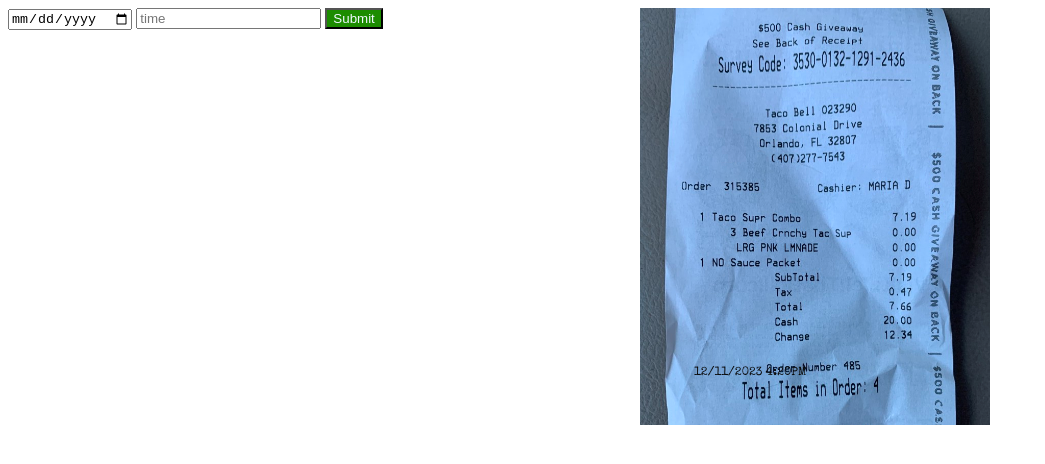
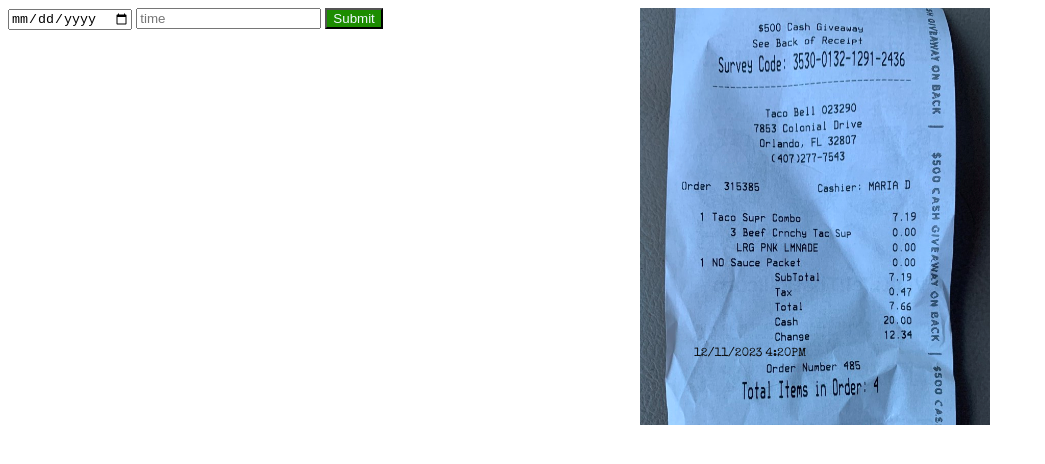
Before and after one commit to developerasad9005/bell, a plain HTML site: page index.html in a window 1280 px wide. Shown: the whole page, without its empty margins (0-1045 px from the left). Drawn offline with nearby package versions, Linux system fonts and the light colour scheme.

Commit message:
problem solve

```diff
--- a/style.css
+++ b/style.css
@@ -1,6 +1,6 @@
 .date {
   position: absolute;
-  bottom: 50px;
+  bottom: 69px;
   left: 54px;
   font-size: 12px;
   color: #080808;
```
